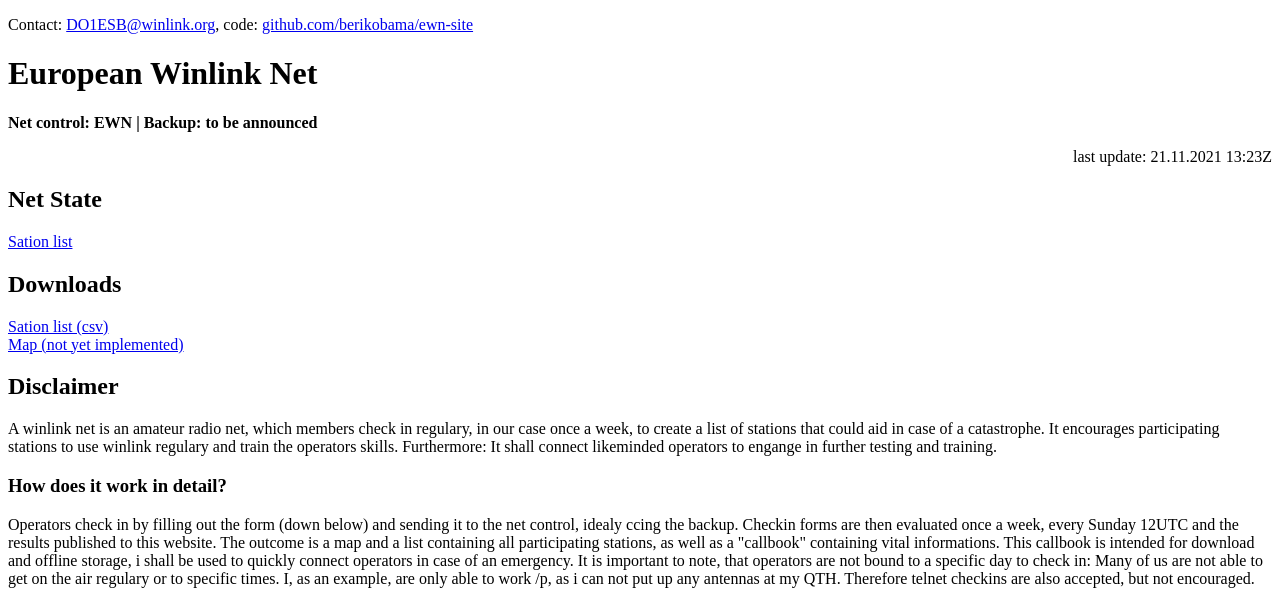
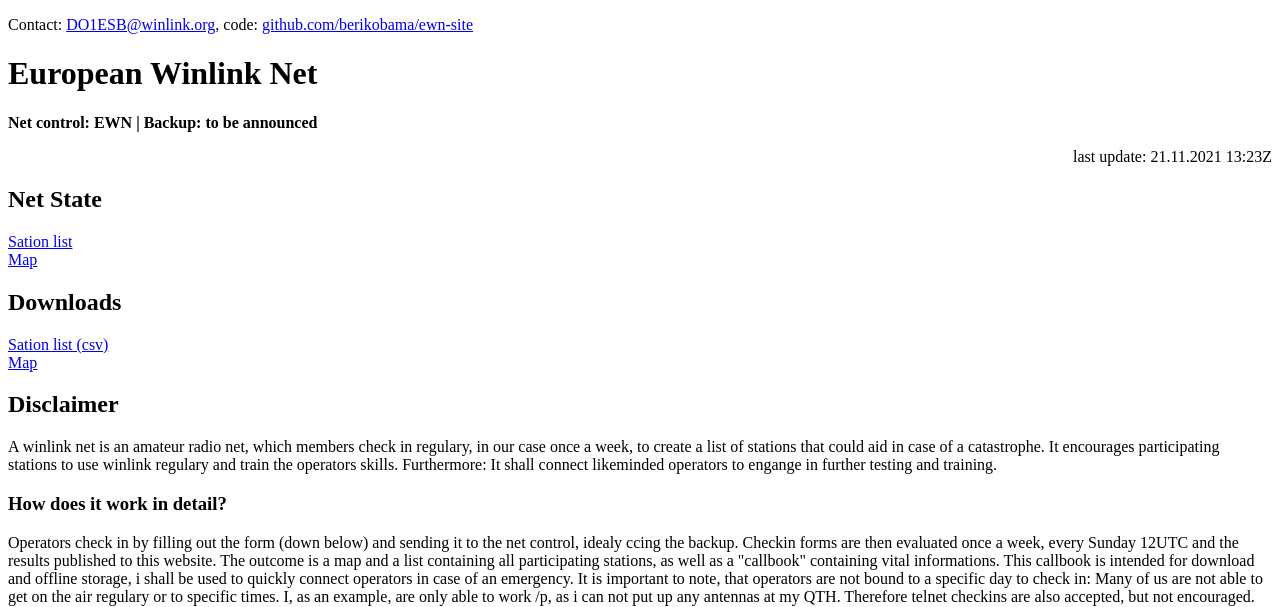
Before and after one commit to berikobama/ewn-site, a Python web app: template templates/main.html in a window 1280 px wide. Shown: the top 607 px of the page. Run offline with Jinja, Linux system fonts and the light colour scheme; the template is opened without the code that fills it, so the values that code supplies are empty.

Commit message:
link to map

```diff
--- a/templates/main.html
+++ b/templates/main.html
@@ -13,10 +13,11 @@
    <p style="text-align:right">last update: 21.11.2021 13:23Z
    <p>
    <h2>Net State</h2>
-   <a href="checkins">Sation list</a>
+   <a href="checkins">Sation list</a><br>
+   <a href="/map_content">Map</a>
    <h2>Downloads</h2>
    <a href="/download_stations_csv">Sation list (csv)</a><br>
-   <a href="/map.jpg"> Map (not yet implemented)</a>
+   <a href="/map_content"> Map</a>
    <h2>Disclaimer</h2>
    A winlink net is an amateur radio net, which members check in regulary, in our case once a week, to create a list of stations that could aid in case of a catastrophe.
    It encourages participating stations to use winlink regulary and train the operators skills. Furthermore: It shall connect likeminded operators to engange in further testing and training.
```
